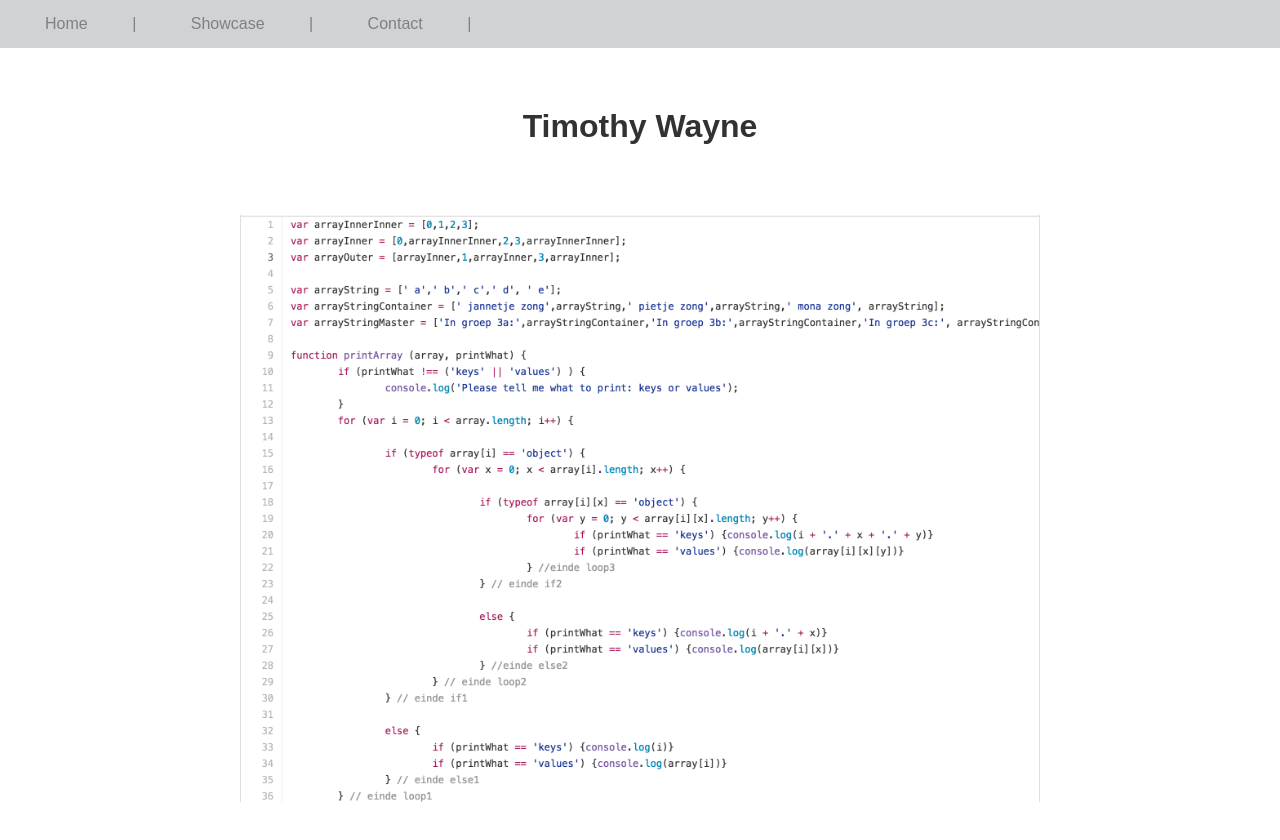
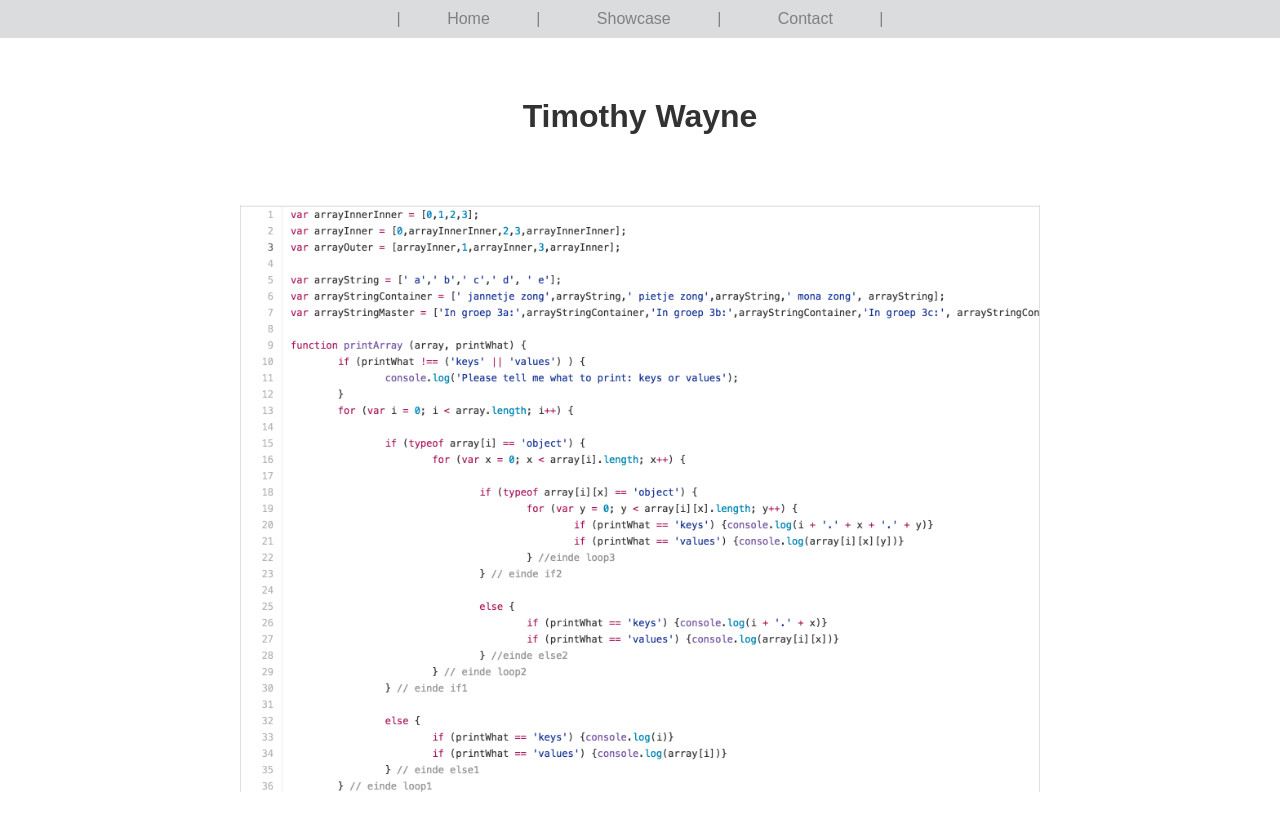
Before and after one commit to NYCDA-BSSA-SEPTEMBER-2016/NYCDA, a plain HTML site: page personal-website/index.html in a window 1280 px wide. Drawn offline with Linux system fonts and the light colour scheme.

Commit message:
home styling first draft finished

```diff
--- a/personal-website/includes/stylesheet.css
+++ b/personal-website/includes/stylesheet.css
@@ -6,28 +6,31 @@ body {
 
 nav ul {
 	margin:0px;
-	background: #d1d2d3;
+	background: rgb(219, 220, 221);
+	text-align: center;
 }
 
 ul li {
 	display:inline-block;
-	padding:15px 5px;
+	padding:10px 5px;
 	color:#7f8082;
 }
 
-ul li::after {
+ul li:after {
 	padding: 0px 40px;
 	content: '|';
 	line-height: 100%;
 }
 
-ul li::last-child {
-	content: '';
+ul li:first-child:before {
+	content: '|';
+	padding-right: 40px;
 }
 
 a {
 	text-decoration: none;
 	color:inherit;
+	padding:2px;
 }
 
 a:hover {
```
